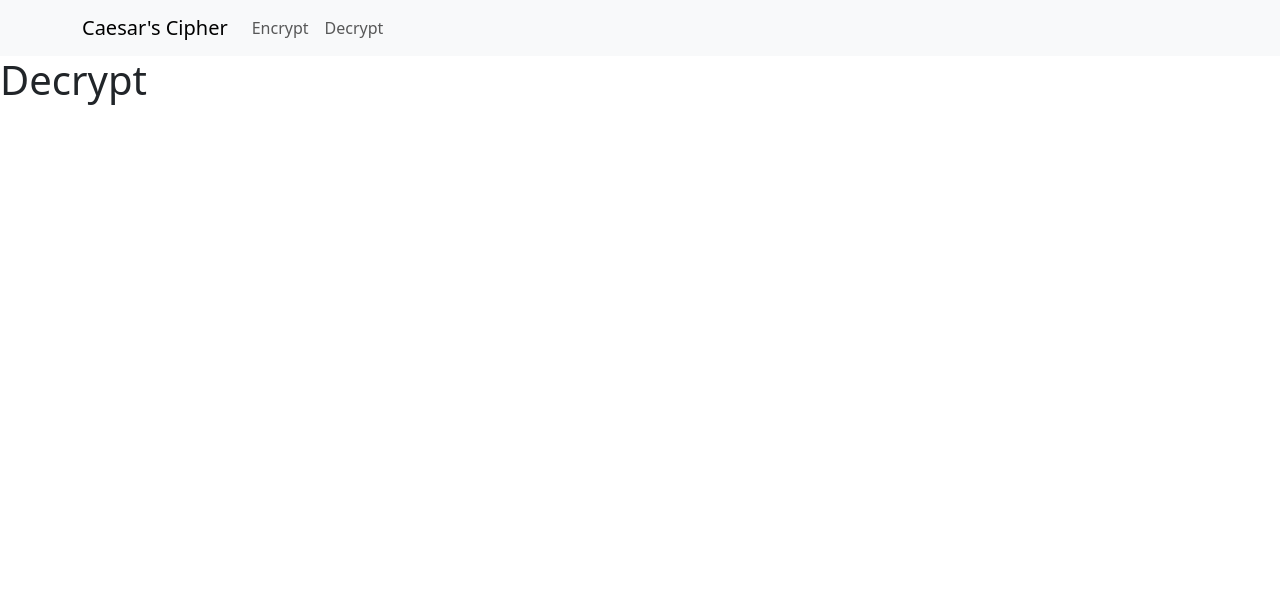
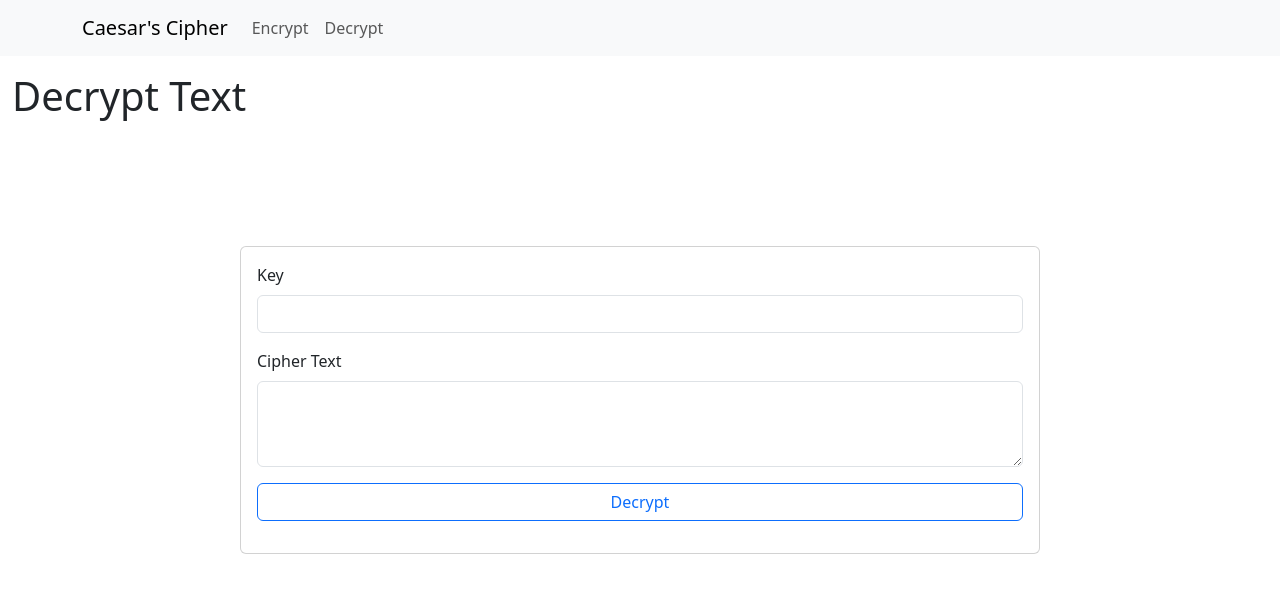
Before and after one commit to DasunNethsara-04/caesar-cipher, a React (Vite) app in the folder frontend/: page /decrypt in a window 1280 px wide. Shown: the top 592 px of the page. Built offline with nearby package versions, Linux system fonts and the light colour scheme.

Commit message:
add Decrypt component with form for key input and output display

```diff
--- a/frontend/src/pages/Decrypt.tsx
+++ b/frontend/src/pages/Decrypt.tsx
@@ -1,11 +1,61 @@
-import React from 'react'
+import { useState } from 'react'
 import NavBar from '../Components/NavBar'
+import { Button, Card, Container, Form } from 'react-bootstrap'
 
 function Decrypt() {
+    const [outputText, setOutputText] = useState("");
+    const [isVisible, setIsVisible] = useState(false);
+
+    const handleSubmit = async (e: any) => {
+        e.preventDefault();
+
+        const formData: FormData = new FormData(e.target);
+
+        // get the key and the plain text
+        const key: string = formData.get('key') as string;
+        const plainText: string = formData.get('plainText') as string;
+
+        setIsVisible(true);
+    }
+
     return (
         <>
             <NavBar />
-            <h1 className='display-6'>Decrypt</h1>
+            <Container fluid>
+                <h1 className='display-6 mt-3'>Decrypt Text</h1>
+                <div className='position-absolute top-50 start-50 translate-middle'>
+                    <Card style={{ width: "50rem" }}>
+                        <Card.Body>
+                            <Form method='post' onSubmit={handleSubmit}>
+                                <Form.Group className='mb-3'>
+                                    <Form.Label>Key</Form.Label>
+                                    <Form.Control type='text' name='key' required />
+                                </Form.Group>
+                                <Form.Group className='mb-3'>
+                                    <Form.Label>Cipher Text</Form.Label>
+                                    <Form.Control as="textarea" rows={3} cols={50} name='plainText' required />
+                                </Form.Group>
+                                <Form.Group className='mb-3'>
+                                    <div className="d-grid gap-2">
+                                        <Button type='submit' variant='outline-primary'>Decrypt</Button>
+                                    </div>
+                                </Form.Group>
+                            </Form>
+                        </Card.Body>
+                    </Card>
+
+                    {isVisible && (
+                        <Card style={{ width: "50rem" }} className='mb-3 mt-4' id='output'>
+                            <Card.Body>
+                                <Form.Group className='mt-3'>
+                                    <Form.Label>Plain Text</Form.Label>
+                                    <Form.Control as="textarea" rows={3} cols={50} name='outputText' readOnly />
+                                </Form.Group>
+                            </Card.Body>
+                        </Card>
+                    )}
+                </div>
+            </Container>
         </>
     )
 }
```
